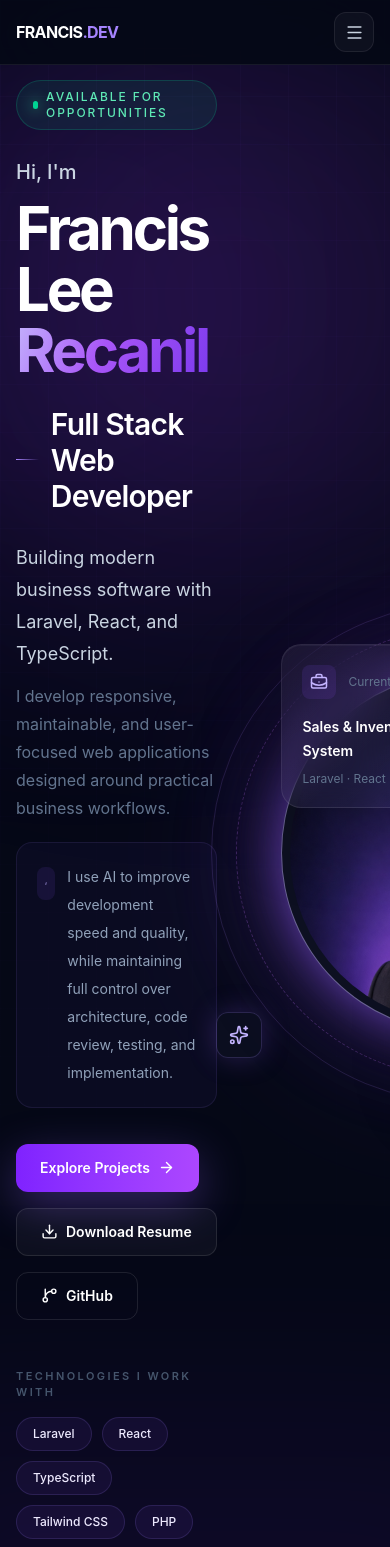
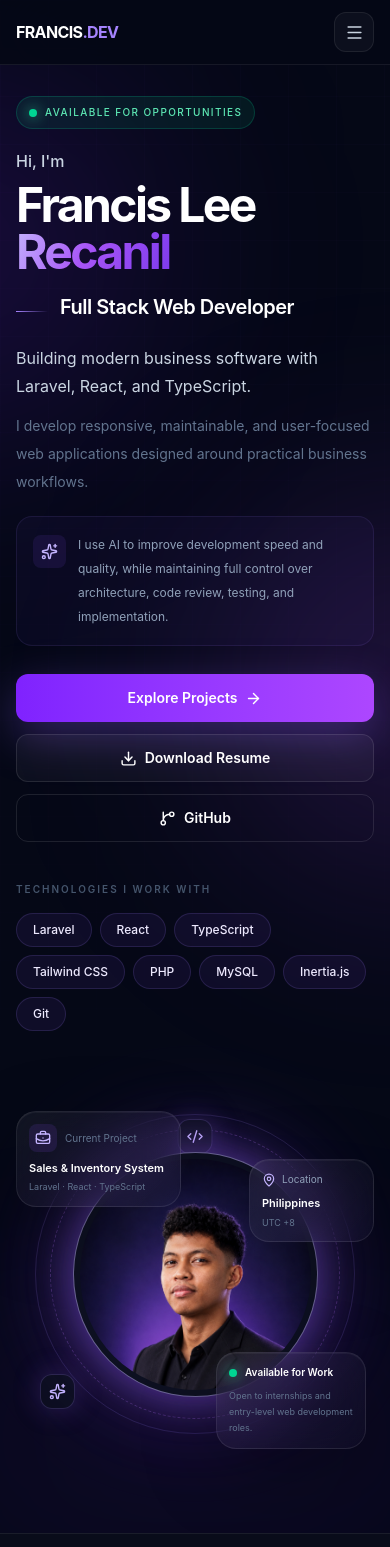
Before and after one commit to Franz0908-dev/francis-dev, a React (Vite) app: page / in a window 390 px wide. Shown: the top 1547 px of the page. Built offline with nearby package versions, Linux system fonts and the light colour scheme.

Commit message:
Improve responsive hero for mobile and tablet

```diff
--- a/src/components/sections/Hero/Hero.tsx
+++ b/src/components/sections/Hero/Hero.tsx
@@ -23,9 +23,9 @@ export default function Hero() {
   const firstNames = nameParts.join(' ')
 
   return (
-    <section className="relative min-h-[calc(100vh-80px)] overflow-hidden">
+    <section className="relative overflow-hidden pb-16 pt-24 sm:pb-20 sm:pt-28 lg:pb-24 lg:pt-32 xl:min-h-[calc(100vh-80px)] xl:pb-0 xl:pt-20">
       <div className="pointer-events-none absolute inset-0">
-        <div className="hero-grid absolute inset-0 opacity-50" />
+        <div className="hero-grid absolute inset-0 opacity-35 sm:opacity-45" />
 
         <motion.div
           animate={{
@@ -38,7 +38,7 @@ export default function Hero() {
             repeat: Number.POSITIVE_INFINITY,
             ease: 'easeInOut',
           }}
-          className="absolute -left-32 top-24 h-[420px] w-[420px] rounded-full bg-violet-600/20 blur-[140px]"
+          className="absolute -left-52 top-20 h-[340px] w-[340px] rounded-full bg-violet-600/20 blur-[120px] sm:h-[420px] sm:w-[420px] xl:-left-32 xl:top-24"
         />
 
         <motion.div
@@ -52,13 +52,13 @@ export default function Hero() {
             repeat: Number.POSITIVE_INFINITY,
             ease: 'easeInOut',
           }}
-          className="absolute -right-20 top-14 h-[480px] w-[480px] rounded-full bg-purple-500/20 blur-[150px]"
+          className="absolute -right-48 top-[520px] h-[340px] w-[340px] rounded-full bg-purple-500/20 blur-[120px] sm:h-[440px] sm:w-[440px] lg:top-[620px] xl:-right-20 xl:top-14 xl:h-[480px] xl:w-[480px] xl:blur-[150px]"
         />
 
-        <div className="absolute bottom-0 left-1/2 h-64 w-[900px] -translate-x-1/2 rounded-full bg-violet-600/10 blur-[130px]" />
+        <div className="absolute bottom-0 left-1/2 h-48 w-[520px] -translate-x-1/2 rounded-full bg-violet-600/10 blur-[110px] sm:w-[760px] xl:h-64 xl:w-[900px] xl:blur-[130px]" />
       </div>
 
-      <Container className="relative grid min-h-[calc(100vh-80px)] grid-cols-[1.08fr_0.92fr] items-center gap-16 py-20">
+      <Container className="relative grid grid-cols-1 items-center gap-12 sm:gap-16 lg:gap-20 xl:min-h-[calc(100vh-80px)] xl:grid-cols-[1.08fr_0.92fr] xl:gap-16 xl:py-20">
         <motion.div
           initial={{ opacity: 0, y: 28 }}
           animate={{ opacity: 1, y: 0 }}
@@ -70,53 +70,53 @@ export default function Hero() {
         >
           <Badge
             variant="success"
-            className="mb-7 gap-2 px-4 py-2 uppercase tracking-[0.16em]"
+            className="mb-5 gap-2 px-3 py-2 text-[10px] uppercase tracking-[0.14em] sm:mb-7 sm:px-4 sm:text-xs sm:tracking-[0.16em]"
           >
             <span className="h-2 w-2 rounded-full bg-emerald-400 shadow-[0_0_14px_#34d399]" />
             {heroContent.availability}
           </Badge>
 
-          <p className="mb-3 text-xl font-medium text-slate-300">
+          <p className="mb-2 text-base font-medium text-slate-300 sm:mb-3 sm:text-lg lg:text-xl">
             {heroContent.introduction}
           </p>
 
-          <h1 className="max-w-3xl text-6xl font-bold leading-[1.02] tracking-[-0.055em] text-white">
+          <h1 className="max-w-3xl text-[2.7rem] font-bold leading-[0.98] tracking-[-0.055em] text-white min-[380px]:text-5xl sm:text-6xl lg:text-7xl xl:text-6xl">
             {firstNames}{' '}
             <GradientText>{highlightedName}</GradientText>
           </h1>
 
-          <div className="mt-6 flex items-center gap-3">
-            <div className="h-px w-12 bg-gradient-to-r from-violet-400 to-transparent" />
+          <div className="mt-5 flex items-start gap-3 sm:mt-6 sm:items-center">
+            <div className="mt-4 h-px w-8 shrink-0 bg-gradient-to-r from-violet-400 to-transparent sm:mt-0 sm:w-12" />
 
-            <h2 className="text-3xl font-semibold tracking-tight text-white">
+            <h2 className="text-xl font-semibold leading-tight tracking-tight text-white sm:text-2xl lg:text-3xl">
               {heroContent.role}
             </h2>
           </div>
 
-          <p className="mt-7 max-w-2xl text-lg leading-8 text-slate-300">
+          <p className="mt-6 max-w-2xl text-base leading-7 text-slate-300 sm:mt-7 sm:text-lg sm:leading-8">
             {heroContent.headline}
           </p>
 
-          <p className="mt-3 max-w-2xl text-base leading-7 text-slate-500">
+          <p className="mt-3 max-w-2xl text-sm leading-7 text-slate-500 sm:text-base">
             {heroContent.description}
           </p>
 
-          <div className="mt-5 max-w-2xl rounded-2xl border border-violet-400/10 bg-violet-500/[0.045] p-5">
+          <div className="mt-5 max-w-2xl rounded-2xl border border-violet-400/10 bg-violet-500/[0.045] p-4 sm:p-5">
             <div className="flex items-start gap-3">
-              <div className="mt-1 rounded-lg bg-violet-500/10 p-2 text-violet-300">
+              <div className="mt-0.5 shrink-0 rounded-lg bg-violet-500/10 p-2 text-violet-300 sm:mt-1">
                 <Sparkles size={17} />
               </div>
 
-              <p className="text-sm leading-7 text-slate-400">
+              <p className="text-xs leading-6 text-slate-400 sm:text-sm sm:leading-7">
                 {heroContent.aiStatement}
               </p>
             </div>
           </div>
 
-          <div className="mt-9 flex flex-wrap items-center gap-4">
+          <div className="mt-7 grid grid-cols-1 gap-3 sm:mt-9 sm:grid-cols-2 lg:flex lg:flex-wrap lg:items-center lg:gap-4">
             <Link
               to={heroContent.primaryAction.href}
-              className="group inline-flex h-12 items-center gap-2 rounded-xl bg-gradient-to-r from-violet-600 to-purple-500 px-6 text-sm font-semibold text-white shadow-[0_14px_45px_rgba(139,92,246,0.35)] transition duration-300 hover:-translate-y-0.5 hover:shadow-[0_18px_60px_rgba(139,92,246,0.5)]"
+              className="group inline-flex h-12 w-full items-center justify-center gap-2 rounded-xl bg-gradient-to-r from-violet-600 to-purple-500 px-6 text-sm font-semibold text-white shadow-[0_14px_45px_rgba(139,92,246,0.35)] transition duration-300 hover:-translate-y-0.5 hover:shadow-[0_18px_60px_rgba(139,92,246,0.5)] lg:w-auto"
             >
               {heroContent.primaryAction.label}
 
@@ -128,7 +128,8 @@ export default function Hero() {
 
             <a
               href={heroContent.secondaryAction.href}
-              className="inline-flex h-12 items-center gap-2 rounded-xl border border-white/10 bg-white/[0.04] px-6 text-sm font-semibold text-slate-200 transition duration-300 hover:-translate-y-0.5 hover:border-violet-400/35 hover:bg-white/[0.075]"
+              download
+              className="inline-flex h-12 w-full items-center justify-center gap-2 rounded-xl border border-white/10 bg-white/[0.04] px-6 text-sm font-semibold text-slate-200 transition duration-300 hover:-translate-y-0.5 hover:border-violet-400/35 hover:bg-white/[0.075] lg:w-auto"
             >
               <Download size={17} />
               {heroContent.secondaryAction.label}
@@ -136,19 +137,21 @@ export default function Hero() {
 
             <a
               href={heroContent.githubAction.href}
-              className="inline-flex h-12 items-center gap-2 rounded-xl border border-white/10 px-6 text-sm font-semibold text-slate-400 transition duration-300 hover:border-violet-400/35 hover:text-white"
+              target="_blank"
+              rel="noreferrer"
+              className="inline-flex h-12 w-full items-center justify-center gap-2 rounded-xl border border-white/10 px-6 text-sm font-semibold text-slate-400 transition duration-300 hover:-translate-y-0.5 hover:border-violet-400/35 hover:text-white sm:col-span-2 lg:w-auto"
             >
               <GitBranch size={17} />
               {heroContent.githubAction.label}
             </a>
           </div>
 
-          <div className="mt-12">
-            <p className="mb-4 text-[11px] font-semibold uppercase tracking-[0.22em] text-slate-600">
+          <div className="mt-10 sm:mt-12">
+            <p className="mb-4 text-[10px] font-semibold uppercase tracking-[0.2em] text-slate-600 sm:text-[11px] sm:tracking-[0.22em]">
               Technologies I work with
             </p>
 
-            <div className="flex max-w-3xl flex-wrap gap-2.5">
+            <div className="flex max-w-3xl flex-wrap gap-2 sm:gap-2.5">
               {heroContent.technologies.map((technology) => (
                 <TechBadge key={technology}>{technology}</TechBadge>
               ))}
@@ -164,9 +167,9 @@ export default function Hero() {
             delay: 0.15,
             ease: [0.22, 1, 0.36, 1],
           }}
-          className="relative flex min-h-[610px] items-center justify-center"
+          className="relative mx-auto flex min-h-[390px] w-full max-w-[430px] items-center justify-center sm:min-h-[520px] sm:max-w-[570px] lg:min-h-[590px] lg:max-w-[650px] xl:min-h-[610px] xl:max-w-none"
         >
-          <div className="absolute h-[500px] w-[500px] rounded-full border border-violet-400/15" />
+          <div className="absolute h-[290px] w-[290px] rounded-full border border-violet-400/15 min-[380px]:h-[320px] min-[380px]:w-[320px] sm:h-[430px] sm:w-[430px] lg:h-[480px] lg:w-[480px] xl:h-[500px] xl:w-[500px]" />
 
           <motion.div
             animate={{ rotate: 360 }}
@@ -175,7 +178,7 @@ export default function Hero() {
               repeat: Number.POSITIVE_INFINITY,
               ease: 'linear',
             }}
-            className="absolute h-[450px] w-[450px] rounded-full border border-dashed border-purple-400/25"
+            className="absolute h-[260px] w-[260px] rounded-full border border-dashed border-purple-400/25 min-[380px]:h-[290px] min-[380px]:w-[290px] sm:h-[390px] sm:w-[390px] lg:h-[430px] lg:w-[430px] xl:h-[450px] xl:w-[450px]"
           />
 
           <motion.div
@@ -188,7 +191,7 @@ export default function Hero() {
               repeat: Number.POSITIVE_INFINITY,
               ease: 'easeInOut',
             }}
-            className="absolute h-[410px] w-[410px] rounded-full bg-violet-500/25 blur-[75px]"
+            className="absolute h-[240px] w-[240px] rounded-full bg-violet-500/25 blur-[55px] min-[380px]:h-[270px] min-[380px]:w-[270px] sm:h-[350px] sm:w-[350px] lg:h-[390px] lg:w-[390px] xl:h-[410px] xl:w-[410px] xl:blur-[75px]"
           />
 
           <motion.div
@@ -198,11 +201,13 @@ export default function Hero() {
               repeat: Number.POSITIVE_INFINITY,
               ease: 'easeInOut',
             }}
-            className="relative z-10 h-[360px] w-[360px] overflow-hidden rounded-full border border-violet-300/50 bg-[#0d1021] p-2 shadow-[0_0_45px_rgba(139,92,246,0.55),0_0_110px_rgba(168,85,247,0.25)]"
+            className="relative z-10 h-[220px] w-[220px] overflow-hidden rounded-full border border-violet-300/50 bg-[#0d1021] p-1.5 shadow-[0_0_40px_rgba(139,92,246,0.5),0_0_90px_rgba(168,85,247,0.2)] min-[380px]:h-[245px] min-[380px]:w-[245px] sm:h-[310px] sm:w-[310px] sm:p-2 lg:h-[340px] lg:w-[340px] xl:h-[360px] xl:w-[360px]"
           >
             <img
               src="/images/profile/francis-hero.png"
               alt={heroContent.name}
+              loading="eager"
+              fetchPriority="high"
               className="h-full w-full rounded-full object-cover object-top"
             />
           </motion.div>
@@ -214,23 +219,23 @@ export default function Hero() {
               repeat: Number.POSITIVE_INFINITY,
               ease: 'easeInOut',
             }}
-            className="glass-panel absolute left-0 top-24 z-20 w-52 p-5"
+            className="glass-panel absolute left-0 top-8 z-20 w-[150px] p-3 min-[380px]:w-[165px] sm:left-3 sm:top-16 sm:w-48 sm:p-4 lg:w-52 lg:p-5 xl:left-0 xl:top-24"
           >
-            <div className="mb-4 flex items-center gap-3">
-              <div className="rounded-lg bg-violet-500/12 p-2 text-violet-300">
-                <BriefcaseBusiness size={18} />
+            <div className="mb-2 flex items-center gap-2 sm:mb-4 sm:gap-3">
+              <div className="rounded-lg bg-violet-500/12 p-1.5 text-violet-300 sm:p-2">
+                <BriefcaseBusiness size={16} />
               </div>
 
-              <span className="text-xs text-slate-500">
+              <span className="text-[10px] text-slate-500 sm:text-xs">
                 Current Project
               </span>
             </div>
 
-            <p className="text-sm font-semibold leading-6 text-white">
+            <p className="text-[11px] font-semibold leading-4 text-white sm:text-sm sm:leading-6">
               Sales &amp; Inventory System
             </p>
 
-            <p className="mt-2 text-xs text-slate-500">
+            <p className="mt-1 text-[9px] text-slate-500 sm:mt-2 sm:text-xs">
               Laravel · React · TypeScript
             </p>
           </motion.div>
@@ -242,18 +247,20 @@ export default function Hero() {
               repeat: Number.POSITIVE_INFINITY,
               ease: 'easeInOut',
             }}
-            className="glass-panel absolute right-0 top-32 z-20 w-40 p-4"
+            className="glass-panel absolute right-0 top-20 z-20 w-[125px] p-3 sm:right-4 sm:top-24 sm:w-36 sm:p-4 lg:w-40 xl:right-0 xl:top-32"
           >
-            <div className="flex items-center gap-2 text-violet-300">
-              <MapPin size={16} />
-              <span className="text-xs text-slate-400">Location</span>
+            <div className="flex items-center gap-1.5 text-violet-300 sm:gap-2">
+              <MapPin size={14} />
+              <span className="text-[10px] text-slate-400 sm:text-xs">
+                Location
+              </span>
             </div>
 
-            <p className="mt-3 text-sm font-semibold text-white">
+            <p className="mt-2 text-[11px] font-semibold text-white sm:mt-3 sm:text-sm">
               {heroContent.location}
             </p>
 
-            <p className="mt-1 text-xs text-slate-500">
+            <p className="mt-1 text-[9px] text-slate-500 sm:text-xs">
               {heroContent.timezone}
             </p>
           </motion.div>
@@ -265,17 +272,17 @@ export default function Hero() {
               repeat: Number.POSITIVE_INFINITY,
               ease: 'easeInOut',
             }}
-            className="glass-panel absolute bottom-20 right-5 z-20 w-48 p-5"
+            className="glass-panel absolute bottom-5 right-2 z-20 w-[150px] p-3 sm:bottom-12 sm:right-5 sm:w-44 sm:p-4 lg:bottom-16 lg:w-48 lg:p-5 xl:bottom-20"
           >
             <div className="flex items-center gap-2">
-              <span className="h-2.5 w-2.5 rounded-full bg-emerald-400 shadow-[0_0_14px_#34d399]" />
+              <span className="h-2 w-2 rounded-full bg-emerald-400 shadow-[0_0_14px_#34d399] sm:h-2.5 sm:w-2.5" />
 
-              <span className="text-xs font-semibold text-white">
+              <span className="text-[10px] font-semibold text-white sm:text-xs">
                 Available for Work
               </span>
             </div>
 
-            <p className="mt-3 text-xs leading-5 text-slate-500">
+            <p className="mt-2 text-[9px] leading-4 text-slate-500 sm:mt-3 sm:text-xs sm:leading-5">
               Open to internships and entry-level web development roles.
             </p>
           </motion.div>
@@ -287,14 +294,14 @@ export default function Hero() {
               repeat: Number.POSITIVE_INFINITY,
               ease: 'linear',
             }}
-            className="absolute h-[490px] w-[490px]"
+            className="absolute h-[280px] w-[280px] min-[380px]:h-[310px] min-[380px]:w-[310px] sm:h-[420px] sm:w-[420px] lg:h-[470px] lg:w-[470px] xl:h-[490px] xl:w-[490px]"
           >
-            <div className="absolute left-1/2 top-0 -translate-x-1/2 rounded-xl border border-violet-400/20 bg-[#0d1021]/90 p-3 text-violet-300 shadow-[0_0_28px_rgba(139,92,246,0.25)]">
-              <Code2 size={20} />
+            <div className="absolute left-1/2 top-0 -translate-x-1/2 rounded-xl border border-violet-400/20 bg-[#0d1021]/90 p-2 text-violet-300 shadow-[0_0_28px_rgba(139,92,246,0.25)] sm:p-3">
+              <Code2 size={17} className="sm:h-5 sm:w-5" />
             </div>
 
-            <div className="absolute bottom-10 left-0 rounded-xl border border-violet-400/20 bg-[#0d1021]/90 p-3 text-violet-300 shadow-[0_0_28px_rgba(139,92,246,0.25)]">
-              <Sparkles size={20} />
+            <div className="absolute bottom-5 left-0 rounded-xl border border-violet-400/20 bg-[#0d1021]/90 p-2 text-violet-300 shadow-[0_0_28px_rgba(139,92,246,0.25)] sm:bottom-10 sm:p-3">
+              <Sparkles size={17} className="sm:h-5 sm:w-5" />
             </div>
           </motion.div>
         </motion.div>
```
